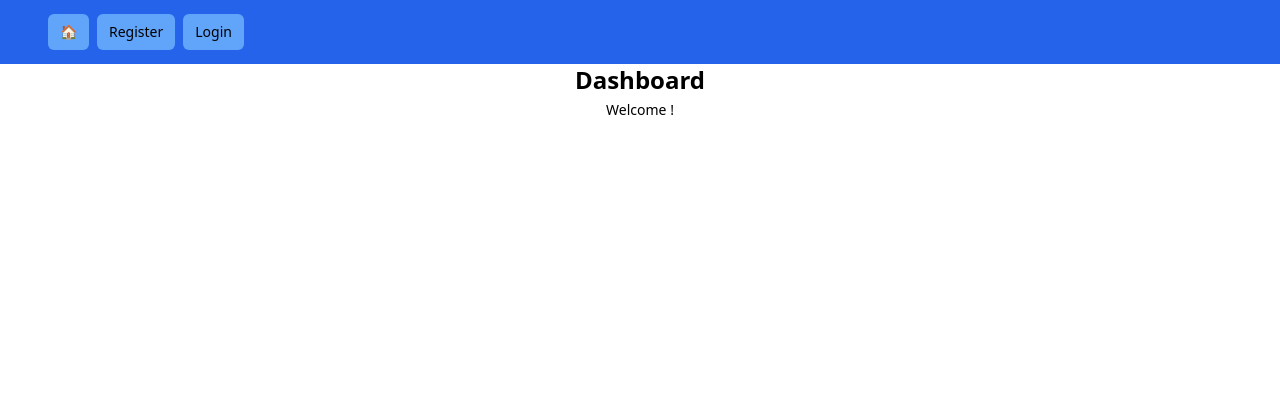
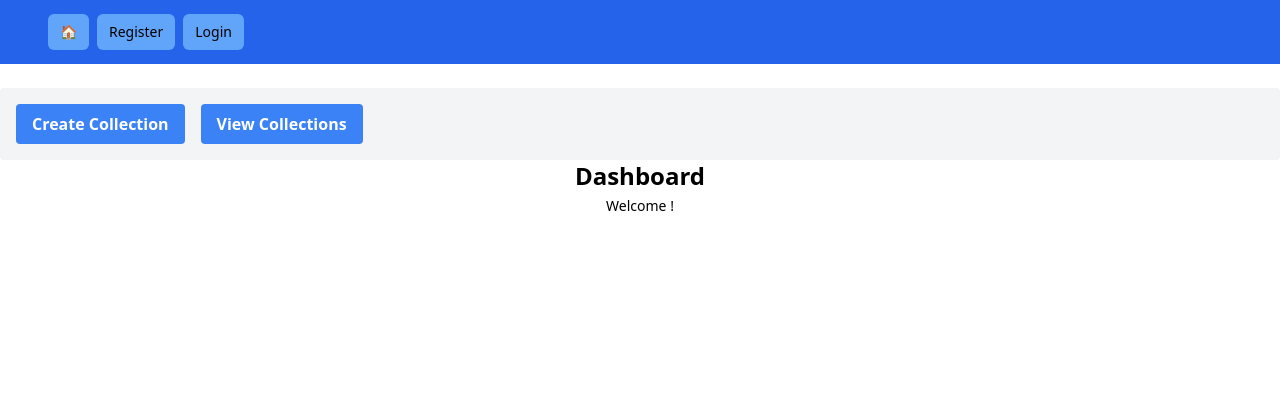
Before and after one commit to G0ned/medialib, a Django app: page /medialib/dashboard/1 in a window 1280 px wide. Shown: the top 420 px of the page. Run offline with Django 5.2, Linux system fonts and the light colour scheme; some libraries are stand-ins or nearby versions.

Commit message:
style: rediseño de la página de perfil. Añadido botones para crear colecciones. Se muestran las colecciones

```diff
--- a/medialib/templates/medialib/user/dashboard.html
+++ b/medialib/templates/medialib/user/dashboard.html
@@ -5,10 +5,34 @@
 {% endblock %}
 
 {% block content %}
+
+<div class="flex mt-6 space-x-4 bg-gray-100 p-4 rounded">
+    <a href="{% url 'medialib:collection.create' %}" class="bg-blue-500 hover:bg-blue-700 text-white font-bold py-2 px-4 rounded">
+        Create Collection
+    </a>
+    <a class="bg-blue-500 hover:bg-blue-700 text-white font-bold py-2 px-4 rounded">
+        View Collections
+    </a>
+</div>
+
 <div class="max-w-sm mx-auto px-4 sm:px-6 lm:px-8 flex flex-col items-center">
     <h1 class="text-2xl font-bold">Dashboard</h1>
     <p class="mt-1 text-sm">
         Welcome {{user.username}}!
     </p>
 </div>
+
+<div class="flex flex-col w-1/4 ml-4">
+    {% if collections %}
+        <div class="flex justify-center items-center font-semibold text-lg mb-4">
+            <h2>Your Collections</h2>
+        </div>
+        {% for collection in collections %}
+            <div class="bg-gray-100 p-4 rounded mb-4">
+                <h3 class="text-lg font-semibold">{{ collection.name }}</h3>
+            </div>
+        {% endfor %}
+    {% endif %}
+</div>
+
 {% endblock %}
```
